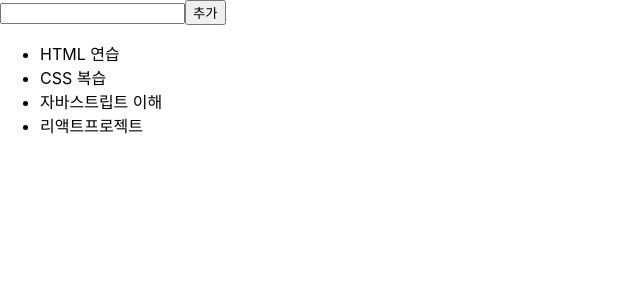
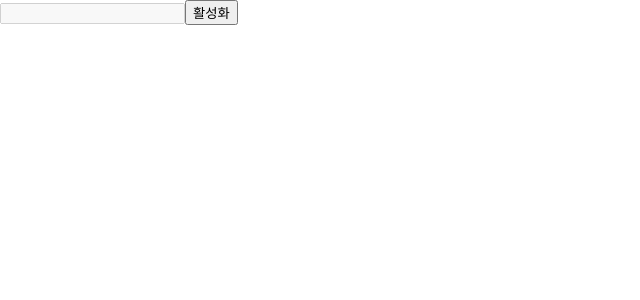
Before and after one commit to hyunkk1/frontPractice, a React (Create React App) app in the folder React/kh-sample-react/: page / in a window 1280 px wide. Shown: the top 300 px of the page, without its empty margins (0-640 px from the left). Built offline with nearby package versions, Linux system fonts and the light colour scheme.

Commit message:
리액트 Ref 연습

```diff
--- a/React/kh-sample-react/src/App.js
+++ b/React/kh-sample-react/src/App.js
@@ -18,13 +18,14 @@ import "./App.css";
 // import FruitSelect from "./FruitSelect";
 // import Greeting1 from "./그리팅연습";
 // import Table1 from "./테이블연습";
-import TodoList from "./TodoList";
+// import TodoList from "./TodoList";
+import CreateRef from "./Ref";
 
 // 컴포넌트의 합성
 function App() {
   return (
     <>
-      <TodoList></TodoList>
+      <CreateRef />
     </>
   );
 }
--- /dev/null
+++ b/React/kh-sample-react/src/Ref.jsx
@@ -0,0 +1,19 @@
+import { useRef } from "react";
+
+// UseRef : DOM 요소를 직접 선택해야하는 경우 사용(요소의 크기, 스크롤바 위치, 포커스 이동)
+
+const CreateRef = () => {
+  const inputRef = useRef(null);
+  const handleFocus = () => {
+    inputRef.current.disable = false;
+    inputRef.current.focus();
+  };
+
+  return (
+    <>
+      <input disabled type="text" ref={inputRef} />
+      <button onClick={handleFocus}>활성화</button>
+    </>
+  );
+};
+export default CreateRef;
```
